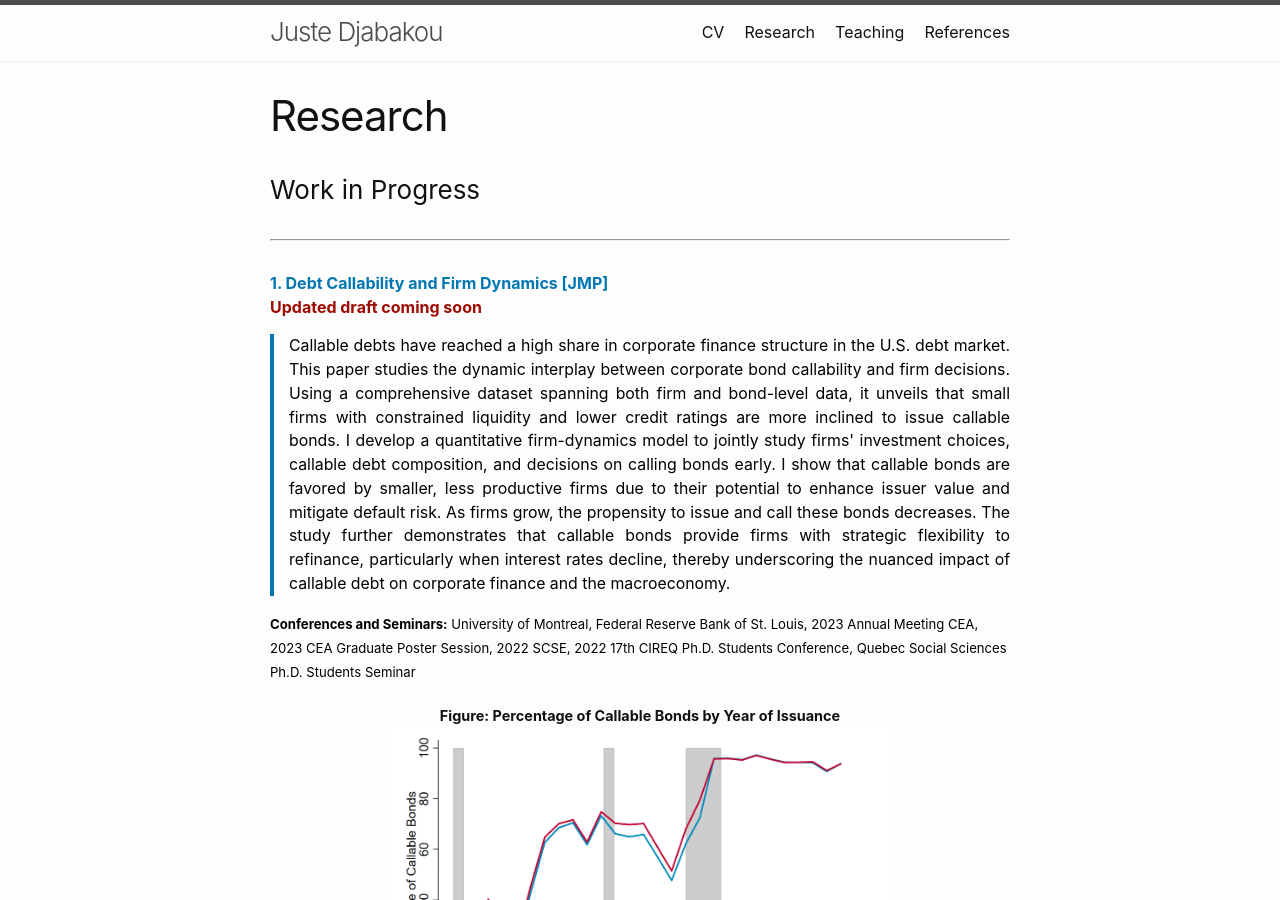
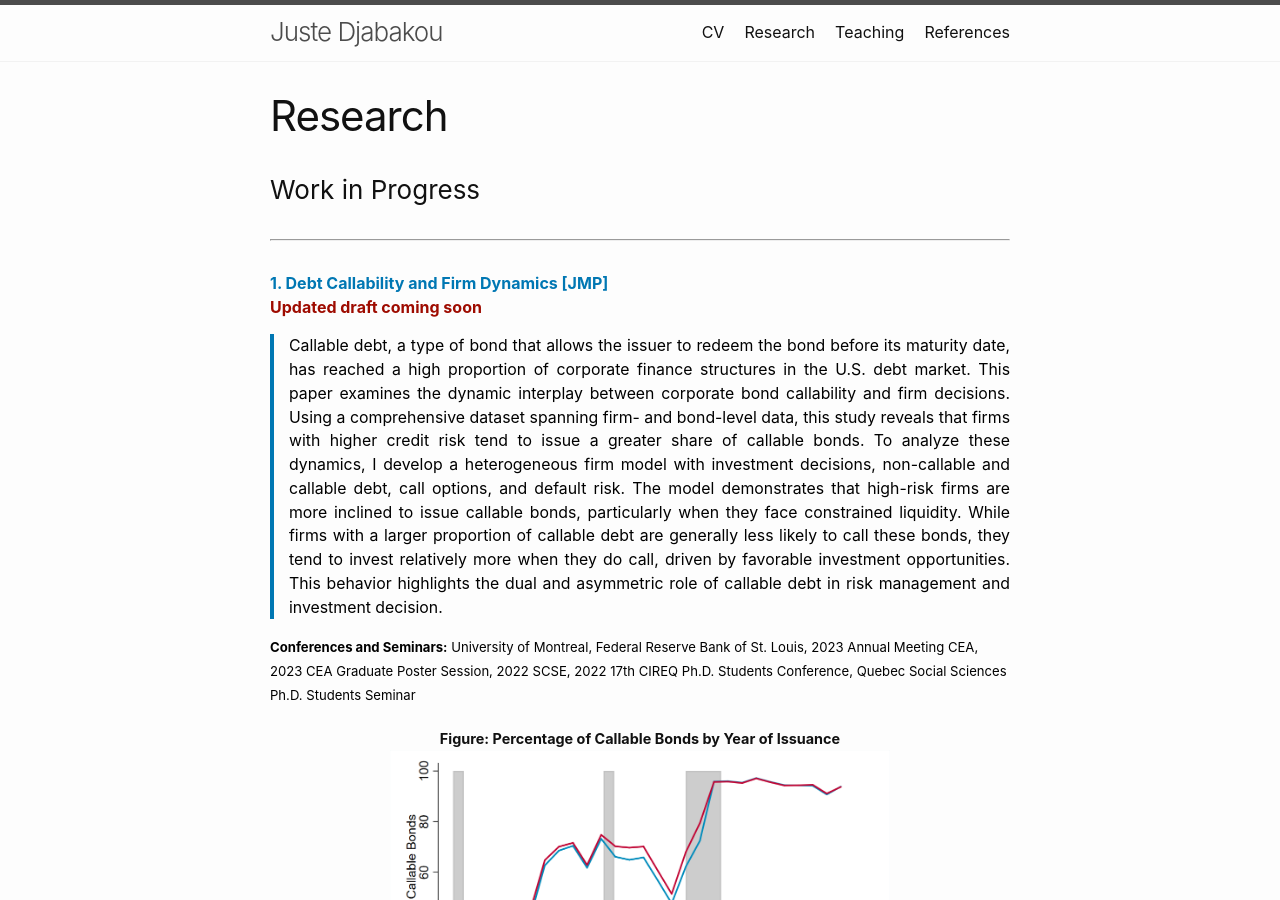
Before and after one commit to justedjabakou/justedjabakou.github.io, a Jekyll site: the page built from 2_research.md, in a window 1280 px wide and 900 px high. Built offline with Jekyll 4.4.1, drawn with Linux system fonts in a browser that asks for light colours.

Commit message:
Update 2_research.md

```diff
--- a/2_research.md
+++ b/2_research.md
@@ -10,7 +10,7 @@ permalink: /research/
 <span class="small" style="color:#9E0B00;"> <b>Updated draft coming soon</b> </span>
 <!--<span class="small"> February 2024 </span> -->
 <!--  [**Draft**](https://justedjabakou.github.io/pdfs/DebtCallability_FirmDynamics_JD_recent.pdf){: .btn .btn--inverse} -->  <!-- [**Slides**](){: .btn .btn--linkedin}  -->
-<blockquote><p align = "justify" style="font-size:88%; margin-top: 0.5em"> Callable debts have reached a high share in corporate finance structure in the U.S. debt market. This paper studies the dynamic interplay between corporate bond callability and firm decisions. Using a comprehensive dataset spanning both firm and bond-level data, it unveils that small firms with constrained liquidity and lower credit ratings are more inclined to issue callable bonds. I develop a quantitative firm-dynamics model to jointly study firms' investment choices, callable debt composition, and decisions on calling bonds early. I show that callable bonds are favored by smaller, less productive firms due to their potential to enhance issuer value and mitigate default risk. As firms grow, the propensity to issue and call these bonds decreases. The study further demonstrates that callable bonds provide firms with strategic flexibility to refinance, particularly when interest rates decline, thereby underscoring the nuanced impact of callable debt on corporate finance and the macroeconomy.
+<blockquote><p align = "justify" style="font-size:88%; margin-top: 0.5em"> Callable debt, a type of bond that allows the issuer to redeem the bond before its maturity date, has reached a high proportion of corporate finance structures in the U.S. debt market. This paper examines the dynamic interplay between corporate bond callability and firm decisions. Using a comprehensive dataset spanning firm- and bond-level data, this study reveals that firms with higher credit risk tend to issue a greater share of callable bonds. To analyze these dynamics, I develop a heterogeneous firm model with investment decisions, non-callable and callable debt, call options, and default risk. The model demonstrates that high-risk firms are more inclined to issue callable bonds, particularly when they face constrained liquidity. While firms with a larger proportion of callable debt are generally less likely to call these bonds, they tend to invest relatively more when they do call, driven by favorable investment opportunities. This behavior highlights the dual and asymmetric role of callable debt in risk management and investment decision.
 </p></blockquote>
 <span class="small" style="color:black; font-size:82%"   > <b>Conferences and Seminars:</b> University of Montreal, Federal Reserve Bank of St. Louis, 2023 Annual Meeting CEA, 2023 CEA Graduate Poster Session, 2022 SCSE, 2022 17th CIREQ Ph.D. Students Conference, Quebec Social Sciences Ph.D. Students Seminar
 </span>
```
